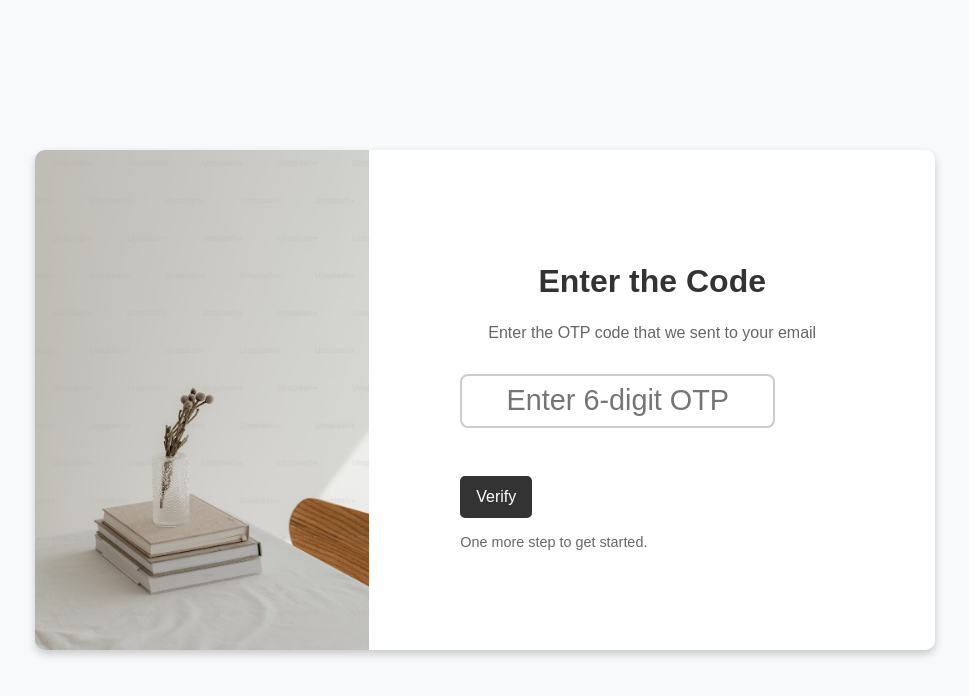
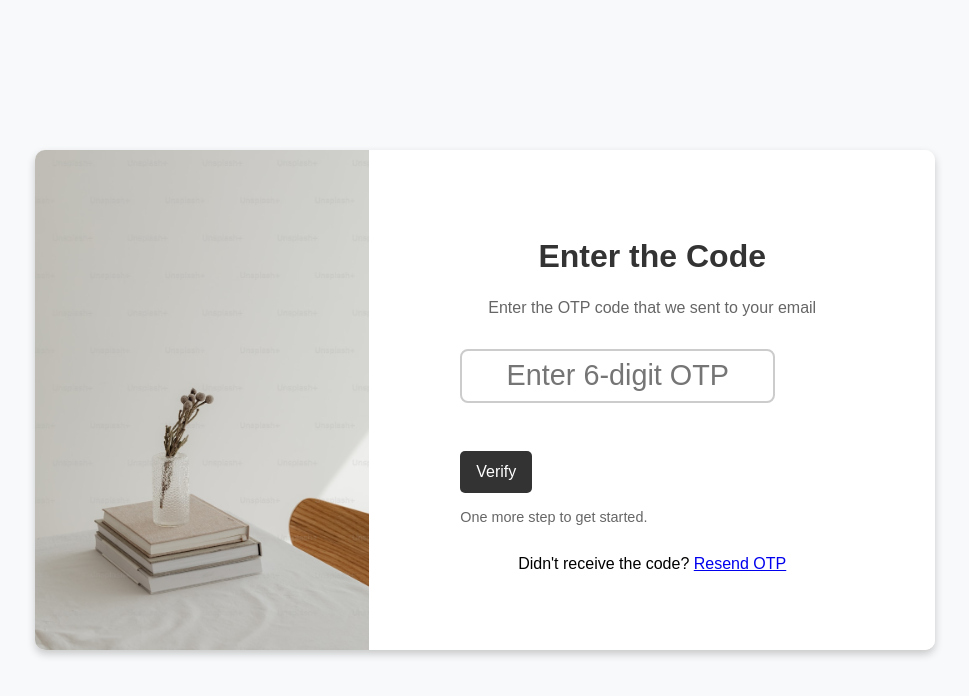
Before and after one commit to MohdAinul/Acadrise, a Django app: page /accounts/verify_otp/1/ in a window 1280 px wide. Shown: the top 696 px of the page, without its empty margins (155-1124 px from the left). Run offline with Django 5.2, Linux system fonts and the light colour scheme; data comes from the database, SQL or seed files in the repository; tables that the repository leaves empty hold one stand-in row (values such as "Sample post").

```diff
--- a/LocalTutor/settings.py
+++ b/LocalTutor/settings.py
@@ -23,7 +23,7 @@ BASE_DIR = Path(__file__).resolve().parent.parent
 
 # SECURITY WARNING: keep the secret key used in production secret!
 SECRET_KEY = config('SECRET_KEY')
-DEBUG =config('DEBUG', default=False, cast=bool)
+DEBUG = False
 ALLOWED_HOSTS = [
     'acadrise.onrender.com',
     '127.0.0.1',
@@ -93,6 +93,10 @@ DATABASES = {
         'PORT': '3306',
         'OPTIONS': {
            'ssl': {'ssl-ca': ''},
+        },
+        'OPTIONS': {
+            'init_command': "SET SESSION wait_timeout = 28800",
+            'charset': 'utf8mb4',
         },
     }
 }
--- a/accounts/models.py
+++ b/accounts/models.py
@@ -108,7 +108,7 @@ class User(AbstractUser):
     ]
     user_type = models.CharField(max_length=10, choices=USER_TYPE_CHOICES, null=True, blank=True)
     name = models.CharField(max_length=100, blank=True, null=True)
-    email = models.EmailField(unique=True)
+    email = models.EmailField( )
 
     groups = models.ManyToManyField(
         'auth.Group',
--- a/accounts/templates/accounts/verify_otp.html
+++ b/accounts/templates/accounts/verify_otp.html
@@ -31,6 +31,10 @@
                 <button type="submit" class="btn-primary">Verify</button>
                 <p class="otp-info">One more step to get started.</p>
             </form>
+            <!-- Resend OTP Section -->
+            <p class="resend-otp">
+                Didn't receive the code? <a href="{% url 'resend_otp' user.id %}" class="btn-secondary">Resend OTP</a>
+            </p>
 
             {% if messages %}
             <div class="message-box">
--- a/accounts/urls.py
+++ b/accounts/urls.py
@@ -6,7 +6,8 @@ from django.urls import path, include
 from main_app import views as main_views
 from main_app.views import home
 from django.contrib.auth import views as auth_views
-
+from django.conf import settings
+from django.conf.urls.static import static
 
 
 urlpatterns = [
@@ -18,6 +19,7 @@ urlpatterns = [
     path('profile/', views.profile, name='profile'),
     path('login/', views.login_view, name='login'),
     path('logout/', views.logout_view, name='logout'),
+    path('resend-otp/<int:user_id>/', views.resend_otp, name='resend_otp'),
     path('', views.home, name='home'),  # Home page
     path('password_reset/',
         auth_views.PasswordResetView.as_view(template_name='accounts/password_reset.html'),
@@ -32,3 +34,7 @@ urlpatterns = [
         auth_views.PasswordResetCompleteView.as_view(template_name='accounts/password_reset_complete.html'),
         name='password_reset_complete'),
 ]
+
+
+if settings.DEBUG:
+    urlpatterns += static(settings.MEDIA_URL, document_root=settings.MEDIA_ROOT)
--- a/accounts/views.py
+++ b/accounts/views.py
@@ -25,6 +25,7 @@ from django.core.exceptions import ObjectDoesNotExist
 from django.shortcuts import render
 from .models import Teacher
 import sys
+from django.utils.timezone import now
 
 def home(request):
     return HttpResponse("Debug: Home view is working")
@@ -40,7 +41,6 @@ def signup(request):
 
             # Get the user type from the form
             user_type = form.cleaned_data['user_type']
-            print(f"Signup initiated with user_type: {user_type}")
             if not hasattr(user, 'profile'):
                 profile = Profile.objects.create(user=user, user_type=user_type)
             else:  # If the user already has a profile
@@ -83,6 +83,22 @@ def verify_otp(request, user_id):
 
     return render(request, "accounts/verify_otp.html")
 
+
+def resend_otp(request, user_id):
+    user = get_object_or_404(User, id=user_id)
+    profile = user.profile
+
+    # Check rate limit
+    if profile.verification_code_expiry and now() < profile.verification_code_expiry - timezone.timedelta(minutes=4):
+        messages.error(request, 'Please wait before requesting a new OTP.')
+        return redirect('verify_otp', user_id=user.id)
+
+    # Generate new OTP and send email
+    otp = profile.generate_verification_code()
+    send_otp_email(user, otp)
+    messages.success(request, 'A new OTP has been sent to your email.')
+    return redirect('verify_otp', user_id=user.id)
+
 @login_required
 def profile_setup_student(request):
     user = request.user
@@ -101,6 +117,7 @@ def profile_setup_student(request):
         form = StudentProfileForm(instance=student)
 
     return render(request, 'accounts/profile_setup.html', {'form': form, 'is_student': True})
+
 @login_required
 def profile_setup_teacher(request):
     user = request.user
```
Also changed, not shown: accounts/forms.py (+6 -5 lines), accounts/migrations/0024_alter_user_email.py (added).
